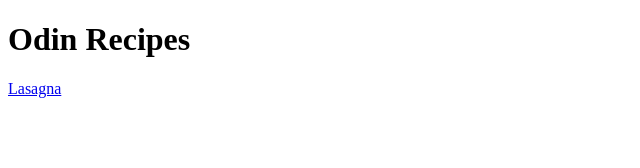
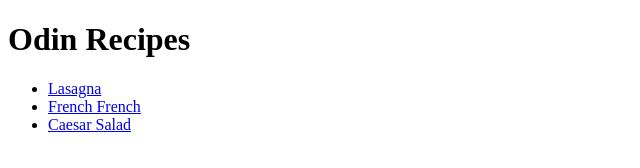
Before and after one commit to runaranjo/odin-recipes, a plain HTML site: page index.html in a window 1280 px wide. Shown: the whole page, without its empty margins (0-640 px from the left). Drawn offline with Linux system fonts and the light colour scheme.

Commit message:
Added two more recipes FF and CS. Finished TOP project.

```diff
--- a/index.html
+++ b/index.html
@@ -8,7 +8,11 @@
 <body>
     <h1>Odin Recipes</h1>
 
-    <a href="recipes/lasagna.html">Lasagna</a>
+    <ul>
+        <li><a href="recipes/lasagna.html">Lasagna</a></li>
+        <li><a href="recipes/french-fries.html">French French</a></li>
+        <li><a href="recipes/caesar-salad.html">Caesar Salad</a></li>
+    </ul>
 
 
 </body>
```
Also changed, not shown: images/Homemade-French-Fries_8.jpeg (added), images/the-best-caesar-salad-recipe-06-40e70f549ba2489db09355abd62f79a9.jpeg (added).
